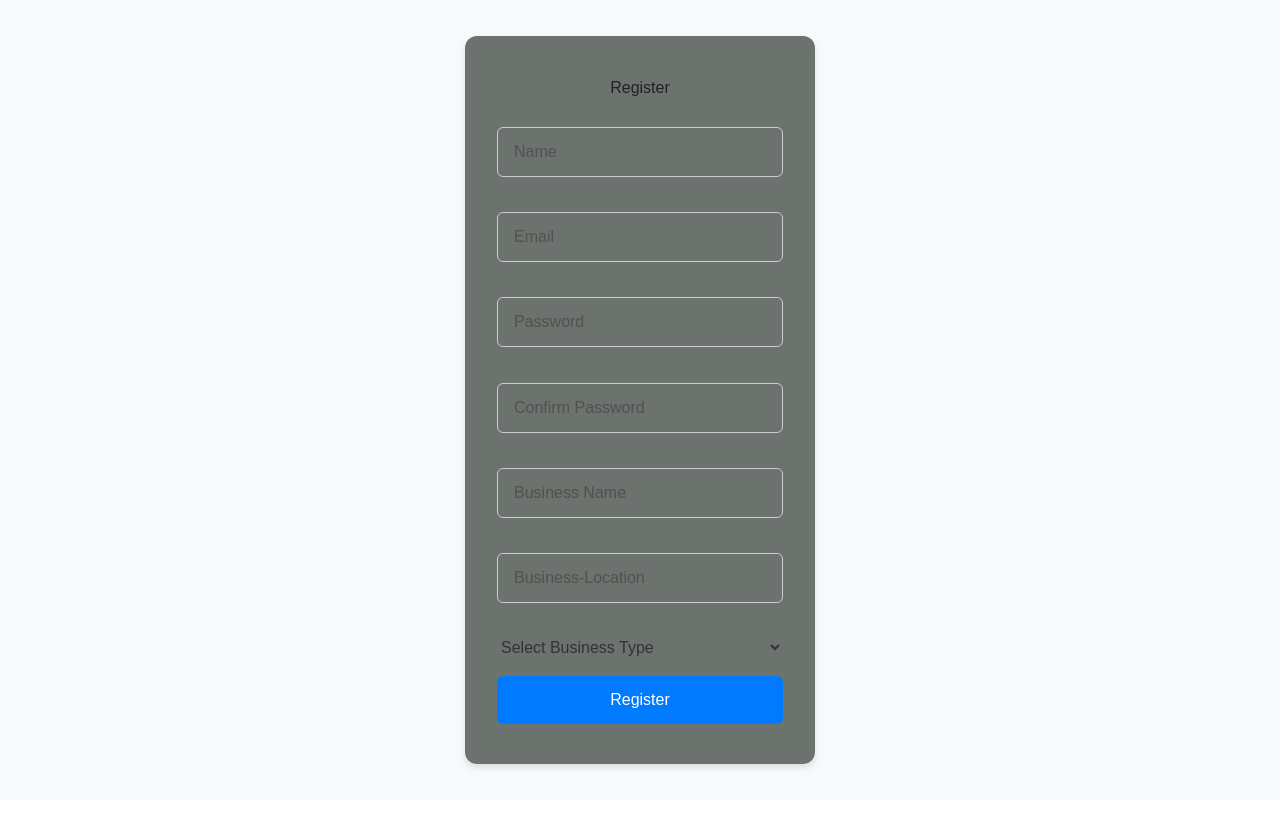
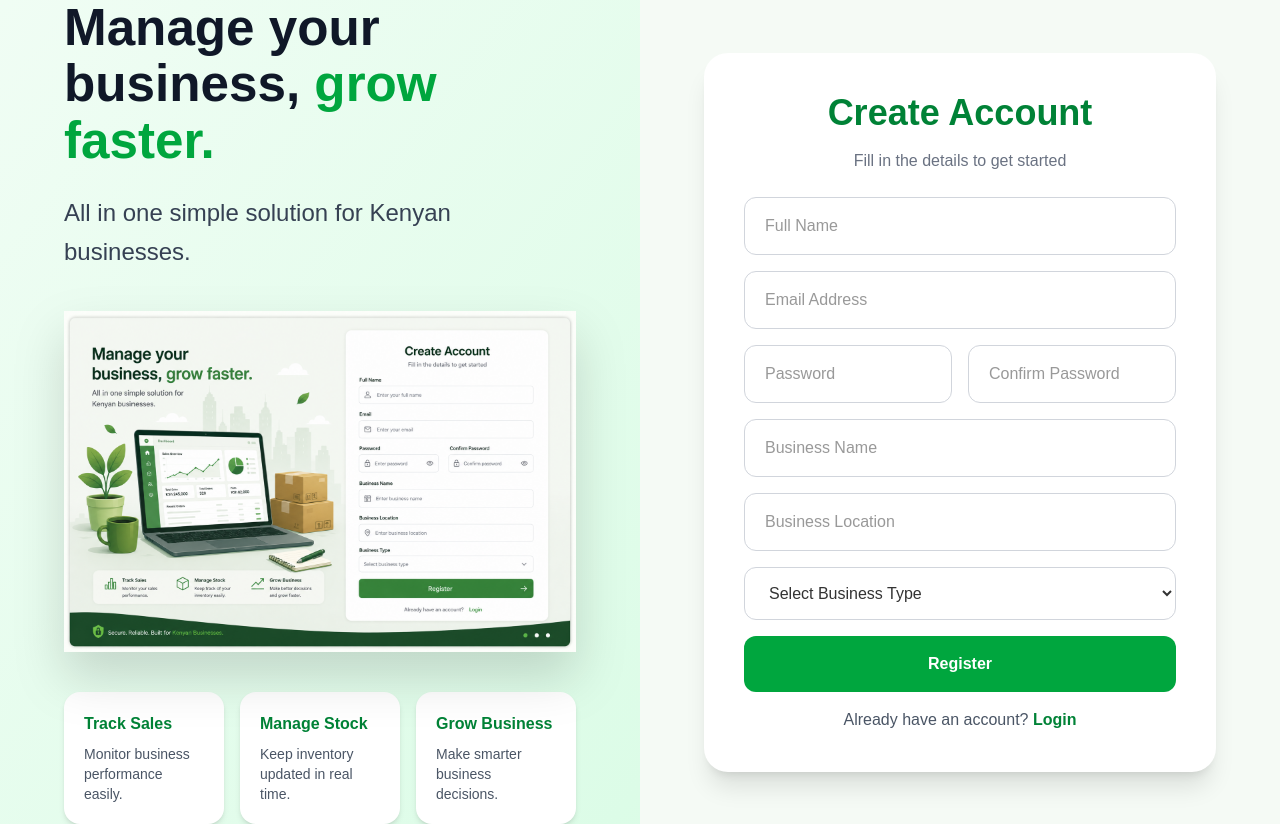
Before and after one commit to John-M23/Duka-Yetu, a React (Vite) app: page /register in a window 1280 px wide. Before the commit the page ends 800 px from the top, so only its background shows below. Built offline with nearby package versions, Linux system fonts and the light colour scheme.

Commit message:
Added the login picture and Register

```diff
--- a/src/components/Sidebar.jsx
+++ b/src/components/Sidebar.jsx
@@ -7,7 +7,7 @@ export default function Sidebar({ sidebarOpen, setSidebarOpen }) {
       {/* Mobile Overlay */}
       {sidebarOpen && (
         <div
-          className="fixed inset-0 bg-black/50 z-40 md:hidden"
+          className="fixed inset-0 bg-green-900/50 z-40 md:hidden"
           onClick={() => setSidebarOpen(false)}
         ></div>
       )}
@@ -34,7 +34,9 @@ export default function Sidebar({ sidebarOpen, setSidebarOpen }) {
             ✕
           </button>
 
-          <h2 className="text-2xl font-bold">Duka Yetu</h2>
+         <span className="text-xl font-bold tracking-tight text-gray-900">
+    Duka<span className="text-green-600">Yetu</span>
+  </span>
 
           <nav className="mt-8 flex flex-col gap-4">
             <Link to="/dashboard">Dashboard</Link>
--- a/src/pages/Login.jsx
+++ b/src/pages/Login.jsx
@@ -1,90 +1,174 @@
-import {useState} from "react"; //lets my component remember data like (Email/password)
-import {useNavigate} from "react-router-dom"; // help me to navigate to different pages like dahboard
-import axios from "axios"; //helps me to send request to my backend
+import { useState } from "react";
+import { useNavigate, Link } from "react-router-dom";
+import axios from "axios";
+import business from "../assets/business-image.png";
 
-
-// login page component
-export default function Login() { //- This creates login component(page)
+export default function Login() {
   const navigate = useNavigate();
 
   const [formData, setFormData] = useState({
-  email:"",
-  password:"",
+    email: "",
+    password: "",
   });
 
-//form Data stores input
-//set FormData - Updates it
-
-
-
-const [error, setError] = useState(""); // Stores error
+  const [error, setError] = useState("");
 
   // Handle form input changes
-const handleChange = (e) => {  // e this is the event
-
+  const handleChange = (e) => {
     setFormData({
       ...formData,
-    [e.target.name]: e.target.value, // e.taget.name
+      [e.target.name]: e.target.value,
     });
   };
 
   // Handle form submission
-const handleSubmit = async (e)=> {
+  const handleSubmit = async (e) => {
     e.preventDefault();
+
     if (!formData.email || !formData.password) {
       setError("Please fill in all fields");
       return;
+    }
 
-}
     try {
-  const res =await axios.post("http://localhost:5000/api/auth/login", formData);
-console.log(res.data); // Sends email and password to backend and get response from backend
+      const res = await axios.post(
+        "http://localhost:5000/api/auth/login",
+        formData
+      );
 
+      console.log(res.data);
 
-localStorage.setItem("token",res.data.token); // Saves login token in browser
+      localStorage.setItem("token", res.data.token);
 
-// Redirect to dashboard or home page after successful login
       navigate("/dashboard");
     } catch (err) {
       setError("Login failed. Please try again.");
+    }
+  };
 
-}
+ return (
+  <div className="min-h-screen flex bg-[#f5faf5]">
 
-  };
- return (
-<div className='login-container'>
+    {/* LEFT SIDE */}
+    <div className="hidden lg:flex w-1/2 flex-col justify-center px-16 bg-gradient-to-br from-green-50 to-green-100 relative overflow-hidden">
 
- <div className='login-form'>
-<form  onSubmit={handleSubmit}>
-   <h2>Login</h2>
+      <div className="max-w-xl z-10">
+
+        <h1 className="text-6xl font-bold leading-tight text-gray-900">
+          Manage your <br />
+          business,{" "}
+          <span className="text-green-600">
+            grow faster.
+          </span>
+        </h1>
+
+        <p className="mt-6 text-2xl text-gray-700 leading-relaxed">
+          All in one simple solution for Kenyan businesses.
+        </p>
+
+        {/* IMAGE */}
+        <div className="mt-10">
+          <img
+            src={business}
+            alt="login photo"
+            className="w-full max-w-2xl drop-shadow-2xl animate-float"
+          />
+        </div>
+
+        {/* FEATURES */}
+        <div className="mt-10 grid grid-cols-3 gap-4">
+
+          <div className="bg-white p-5 rounded-2xl shadow-md">
+            <h3 className="font-bold text-green-700">
+              Track Sales
+            </h3>
+            <p className="text-sm text-gray-600 mt-2">
+              Monitor business performance easily.
+            </p>
+          </div>
+
+          <div className="bg-white p-5 rounded-2xl shadow-md">
+            <h3 className="font-bold text-green-700">
+              Manage Stock
+            </h3>
+            <p className="text-sm text-gray-600 mt-2">
+              Keep inventory updated in real time.
+            </p>
+          </div>
+
+          <div className="bg-white p-5 rounded-2xl shadow-md">
+            <h3 className="font-bold text-green-700">
+              Grow Business
+            </h3>
+            <p className="text-sm text-gray-600 mt-2">
+              Make smarter business decisions.
+            </p>
+          </div>
+
+        </div>
+      </div>
+    </div>
+
+    {/* RIGHT SIDE */}
+    <div className="w-full lg:w-1/2 flex items-center justify-center px-6">
+
+      <div className="w-full max-w-md bg-white rounded-3xl shadow-xl p-10">
+
+        <h2 className="text-4xl font-bold text-center text-green-700 mb-2">
+          Welcome Back
+        </h2>
+
+        <p className="text-center text-gray-500 mb-8">
+          Login to continue to your account
+        </p>
+
+        <form onSubmit={handleSubmit} className="space-y-5">
+
           <input
-  type='email'
-  name='email'
-  placeholder='Email'
-  value ={formData.email}
+            type="email"
+            name="email"
+            placeholder="Enter Email"
+            value={formData.email}
             onChange={handleChange}
-  required
-/>
-<input
-  type='password'
-  name='password'
-  placeholder='Enter Password'
-  value={formData.password}
-  onChange={handleChange}
+            className="w-full border border-gray-300 rounded-xl px-5 py-4 focus:outline-none focus:ring-2 focus:ring-green-500"
             required
           />
 
+          <input
+            type="password"
+            name="password"
+            placeholder="Enter Password"
+            value={formData.password}
+            onChange={handleChange}
+            className="w-full border border-gray-300 rounded-xl px-5 py-4 focus:outline-none focus:ring-2 focus:ring-green-500"
+            required
+          />
 
+          <button
+            type="submit"
+            className="w-full bg-green-600 hover:bg-green-700 text-white font-semibold py-4 rounded-xl transition duration-300"
+          >
+            Login
+          </button>
 
-<button type="Submit">Login</button>
+          {error && (
+            <p className="text-red-500 text-sm text-center">
+              {error}
+            </p>
+          )}
 
+          <p className="text-center text-gray-600">
+            Don't have an account?{" "}
+            <Link
+              to="/register"
+              className="text-green-700 font-semibold hover:underline"
+            >
+              Sign Up
+            </Link>
+          </p>
 
- {error && <p style={{color:'red'}}>{error}</p>}
-
-<p>
-  Dont have an account? <a href='/register'>Sign Up</a>
-</p>
         </form>
+      </div>
     </div>
   </div>
 );
--- a/src/pages/Register.jsx
+++ b/src/pages/Register.jsx
@@ -1,69 +1,267 @@
-import axios from 'axios';
-import { useState } from 'react';
-import { useNavigate } from 'react-router-dom';
+import axios from "axios";
+import { useState } from "react";
+import { useNavigate, Link } from "react-router-dom";
+import business2 from "../assets/business2-image.png";
+export default function Register() {
 
-export default function Register() {
-    return (
-        <div className='login-container'>
-            <form className='login-form'>
-            <h2>Register</h2>
-            <input
-            type='text'
-            name='name'
-            placeholder='Name'
-            />
-            <input
-            type='email'
-            name='email'
-            placeholder='Email'
-            />
-            <input
-            type='password'
-            name='password'
-            placeholder='Password'
-            />
-            <input
-            type='password'
-            name='confirmPassword'
-            placeholder='Confirm Password'
-            />
-            <input
-            type='text'
-            name='businessName'
-            placeholder='Business Name'
-            />
+  const navigate = useNavigate();
 
-           <input
-        type="location"
-        name="business location "
-        placeholder="Business-Location"
-           />
+  const [formData, setFormData] = useState({
+    name: "",
+    email: "",
+    password: "",
+    confirmPassword: "",
+    businessName: "",
+    businessLocation: "",
+    businessType: "",
+  });
 
+  const [error, setError] = useState("");
 
+  // Handle Input Changes
+  const handleChange = (e) => {
+    setFormData({
+      ...formData,
+      [e.target.name]: e.target.value,
+    });
+  };
 
+  // Handle Form Submit
+  const handleSubmit = async (e) => {
+    e.preventDefault();
 
-           <select>
-            <option value="">Select Business Type </option>
+    if (formData.password !== formData.confirmPassword) {
+      setError("Passwords do not match");
+      return;
+    }
 
-            <option value="Hardware">Hardware</option>
-            <option value="">Kiosk</option>
-            <option value="">liquor Store/Wines&Spirit</option>
-            <option value="">Shop</option>
-            <option value="">Supermarket</option>
-            <option value="">Whole-sale Shop</option>
-            <option value="">Others</option>
-           </select>
+    try {
 
-            <button type='submit'>Register</button>
-            </form>
+      const res = await axios.post(
+        "http://localhost:5000/api/auth/register",
+        formData
+      );
+
+      console.log(res.data);
+
+      navigate("/login");
+
+    } catch (err) {
+      setError("Registration failed");
+    }
+  };
+
+  return (
+  <div className="min-h-screen flex bg-[#f5faf5]">
+
+    {/* LEFT SIDE */}
+    <div className="hidden lg:flex w-1/2 flex-col justify-center px-16 bg-gradient-to-br from-green-50 to-green-100 overflow-hidden">
+
+      <div className="max-w-xl">
+
+        <h1 className="text-6xl font-bold leading-tight text-gray-900">
+          Manage your <br />
+          business,{" "}
+          <span className="text-green-600">
+            grow faster.
+          </span>
+        </h1>
+
+        <p className="mt-6 text-2xl text-gray-700 leading-relaxed">
+          All in one simple solution for Kenyan businesses.
+        </p>
+
+        {/* IMAGE */}
+        <div className="mt-10">
+          <img
+            src={business2}
+            alt="Business Dashboard"
+            className="w-full max-w-2xl animate-float drop-shadow-2xl"
+          />
         </div>
-    );
 
+        {/* FEATURES */}
+        <div className="mt-10 grid grid-cols-3 gap-4">
 
+          <div className="bg-white p-5 rounded-2xl shadow-md">
+            <h3 className="font-bold text-green-700">
+              Track Sales
+            </h3>
 
+            <p className="text-sm text-gray-600 mt-2">
+              Monitor business performance easily.
+            </p>
+          </div>
 
+          <div className="bg-white p-5 rounded-2xl shadow-md">
+            <h3 className="font-bold text-green-700">
+              Manage Stock
+            </h3>
 
+            <p className="text-sm text-gray-600 mt-2">
+              Keep inventory updated in real time.
+            </p>
+          </div>
 
+          <div className="bg-white p-5 rounded-2xl shadow-md">
+            <h3 className="font-bold text-green-700">
+              Grow Business
+            </h3>
 
+            <p className="text-sm text-gray-600 mt-2">
+              Make smarter business decisions.
+            </p>
+          </div>
 
+        </div>
+      </div>
+    </div>
+
+    {/* RIGHT SIDE */}
+    <div className="w-full lg:w-1/2 flex items-center justify-center px-6 py-10">
+
+      <form
+        onSubmit={handleSubmit}
+        className="w-full max-w-lg bg-white rounded-3xl shadow-xl p-10 space-y-4"
+      >
+
+        <h2 className="text-4xl font-bold text-center text-green-700">
+          Create Account
+        </h2>
+
+        <p className="text-center text-gray-500 mb-6">
+          Fill in the details to get started
+        </p>
+
+        <input
+          type="text"
+          name="name"
+          placeholder="Full Name"
+          value={formData.name}
+          onChange={handleChange}
+          className="w-full border border-gray-300 rounded-xl px-5 py-4 focus:outline-none focus:ring-2 focus:ring-green-500"
+          required
+        />
+
+        <input
+          type="email"
+          name="email"
+          placeholder="Email Address"
+          value={formData.email}
+          onChange={handleChange}
+          className="w-full border border-gray-300 rounded-xl px-5 py-4 focus:outline-none focus:ring-2 focus:ring-green-500"
+          required
+        />
+
+        <div className="grid grid-cols-1 md:grid-cols-2 gap-4">
+
+          <input
+            type="password"
+            name="password"
+            placeholder="Password"
+            value={formData.password}
+            onChange={handleChange}
+            className="w-full border border-gray-300 rounded-xl px-5 py-4 focus:outline-none focus:ring-2 focus:ring-green-500"
+            required
+          />
+
+          <input
+            type="password"
+            name="confirmPassword"
+            placeholder="Confirm Password"
+            value={formData.confirmPassword}
+            onChange={handleChange}
+            className="w-full border border-gray-300 rounded-xl px-5 py-4 focus:outline-none focus:ring-2 focus:ring-green-500"
+            required
+          />
+
+        </div>
+
+        <input
+          type="text"
+          name="businessName"
+          placeholder="Business Name"
+          value={formData.businessName}
+          onChange={handleChange}
+          className="w-full border border-gray-300 rounded-xl px-5 py-4 focus:outline-none focus:ring-2 focus:ring-green-500"
+          required
+        />
+
+        <input
+          type="text"
+          name="businessLocation"
+          placeholder="Business Location"
+          value={formData.businessLocation}
+          onChange={handleChange}
+          className="w-full border border-gray-300 rounded-xl px-5 py-4 focus:outline-none focus:ring-2 focus:ring-green-500"
+          required
+        />
+
+        <select
+          name="businessType"
+          value={formData.businessType}
+          onChange={handleChange}
+          className="w-full border border-gray-300 rounded-xl px-5 py-4 focus:outline-none focus:ring-2 focus:ring-green-500"
+          required
+        >
+          <option value="">
+            Select Business Type
+          </option>
+
+          <option value="Hardware">
+            Hardware
+          </option>
+
+          <option value="Kiosk">
+            Kiosk
+          </option>
+
+          <option value="Liquor Store">
+            Liquor Store/Wines & Spirit
+          </option>
+
+          <option value="Shop">
+            Shop
+          </option>
+
+          <option value="Supermarket">
+            Supermarket
+          </option>
+
+          <option value="Wholesale Shop">
+            Wholesale Shop
+          </option>
+
+          <option value="Others">
+            Others
+          </option>
+        </select>
+
+        {error && (
+          <p className="text-red-500 text-center text-sm">
+            {error}
+          </p>
+        )}
+
+        <button
+          type="submit"
+          className="w-full bg-green-600 hover:bg-green-700 text-white font-semibold py-4 rounded-xl transition duration-300"
+        >
+          Register
+        </button>
+
+        <p className="text-center text-gray-600">
+          Already have an account?{" "}
+          <Link
+            to="/login"
+            className="text-green-700 font-semibold hover:underline"
+          >
+            Login
+          </Link>
+        </p>
+
+      </form>
+    </div>
+  </div>
+);
 }
```
Also changed, not shown: src/assets/business-image.png (added), src/assets/business2-image.png (added). Lines whose indentation alone changed are shown as unchanged.
